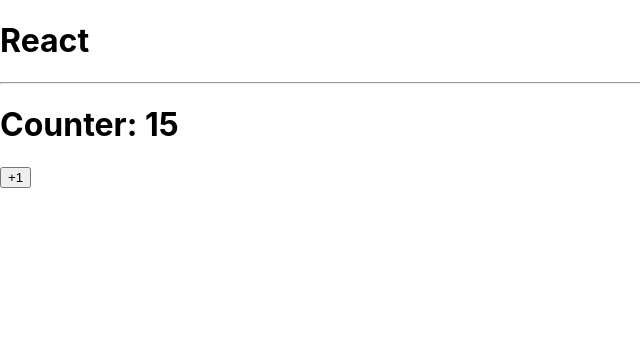
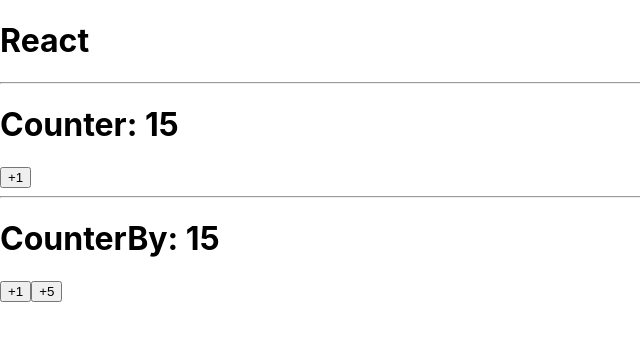
Before and after one commit to atlasfoo/react-ts-basic, a React (Create React App) app: page / in a window 1280 px wide. Shown: the top 340 px of the page, without its empty margins (0-640 px from the left). Built offline with nearby package versions, Linux system fonts and the light colour scheme.

Commit message:
:construction::memo: - using interfaces to define state structure

```diff
--- a/src/App.tsx
+++ b/src/App.tsx
@@ -1,4 +1,5 @@
 import Counter from './bases/Counter'
+import CounterBy from './bases/CounterBy'
 
 function App() {
 	return (
@@ -6,6 +7,8 @@
 			<h1>React</h1>
 			<hr />
 			<Counter initialValue={15}/>
+			<hr />
+			<CounterBy initialValue={15}/>
 		</>
 	)
 }
--- /dev/null
+++ b/src/bases/CounterBy/CounterBy.tsx
@@ -0,0 +1,34 @@
+import React, { useState } from 'react'
+
+interface Props {
+  initialValue?: number
+}
+
+interface CounterState {
+  counter: number
+  clicks: number
+}
+
+const Counter = ({initialValue = 0} : Props) => {
+	const [counter, setCounter] = useState<CounterState>({
+    counter: initialValue,
+    clicks: 0
+  })
+
+	const handleClick = (value: number) => {
+		setCounter(({counter, clicks}) => ({
+      counter: counter + value,
+      clicks: clicks + 1
+    }))
+	}
+
+	return (
+		<>
+			<h1>CounterBy: {counter.counter}</h1>
+			<button onClick={()=>handleClick(1)}>+1</button>
+			<button onClick={()=>handleClick(5)}>+5</button>
+		</>
+	)
+}
+
+export default Counter
--- /dev/null
+++ b/src/bases/CounterBy/index.ts
@@ -0,0 +1 @@
+export { default } from './CounterBy';
```
